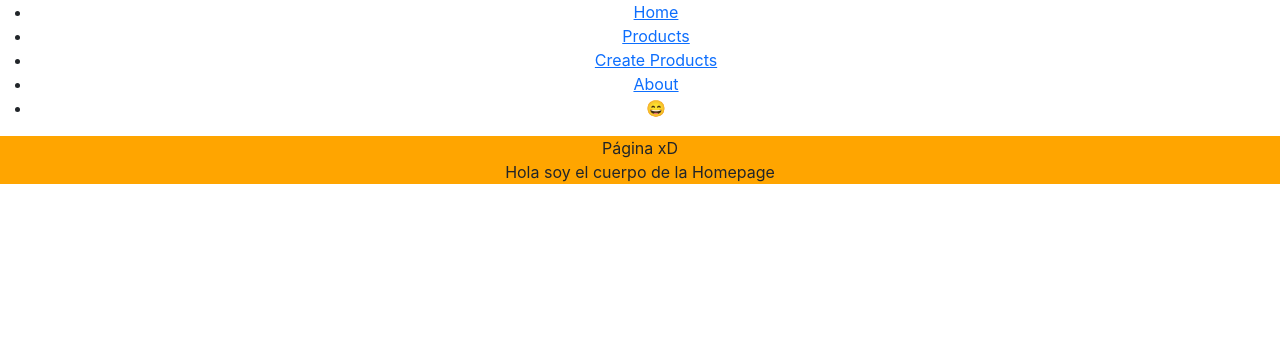
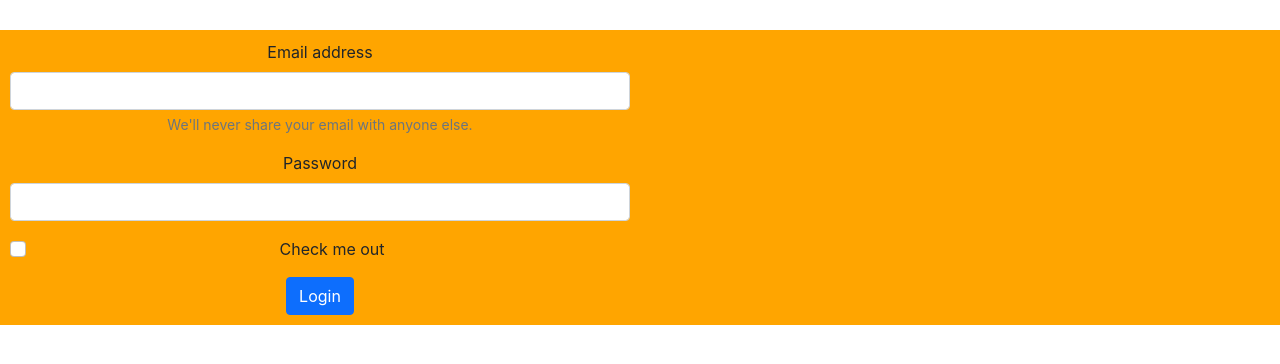
Before and after one commit to FranMD007/catalogodeautos, a React (Create React App) app: page / in a window 1280 px wide. Shown: the top 364 px of the page. Built offline with nearby package versions, Linux system fonts and the light colour scheme.

Commit message:
commit medio dia

```diff
--- a/src/Components/App.js
+++ b/src/Components/App.js
@@ -7,9 +7,17 @@ import ProductWraper from "./Routes/Products/ProductWraper";
 import Products from "./Routes/Products/Products";
 import ProductCreate from "./Routes/Products/ProductCreate";
 import Product from "./Routes/Products/Product";
+import Login from "./Routes/Products/Login/Login";
 
 export default class App extends React.Component{
-    render(){
+    constructor(props){
+        super(props);
+        this.state= {
+            logged: false,
+            username: "",
+        };
+    }
+    renderApp(){
         return(
             <div className='header'>
             <nav>
@@ -36,6 +44,22 @@ export default class App extends React.Component{
 
             </div>
             </div>
-        )
+        );
+    }
+    renderLogin(){
+        return (
+            <div className='headerLogin'>
+                <div className='bodyClass'>
+                    <Login />
+                </div>
+                </div>
+        );
+    }
+    render(){
+      if(this.state.logged){
+        return this.renderApp();
+      }else{
+          return this.renderLogin();
+      }
     }
 }
--- /dev/null
+++ b/src/Components/Routes/Products/Login/Login.js
@@ -0,0 +1,38 @@
+import React, { Component } from 'react'
+
+export default class Login extends Component {
+    constructor(props){
+        super(props);
+        this.state={
+            usuario: "",
+            password: "",
+        };
+    }
+
+    handleChange(){
+        alert("hahah")
+    }
+    render() {
+        return (
+            <div>
+                <form className= "loginform">
+                    <div class="mb-3">
+                        <label for="exampleInputEmail1" class="form-label">Email address</label>
+                        <input type="email" class="form-control" id="exampleInputEmail1" aria-describedby="emailHelp" onChange={this.handleChange} />
+                        <div id="emailHelp" class="form-text">We'll never share your email with anyone else.</div>
+                    </div>
+                    <div class="mb-3">
+                        <label for="exampleInputPassword1" class="form-label">Password</label>
+                        <input type="password" class="form-control" id="exampleInputPassword1"/>
+                    </div>
+                    <div class="mb-3 form-check">
+                        <input type="checkbox" class="form-check-input" id="exampleCheck1"/>
+                        <label class="form-check-label" for="exampleCheck1">Check me out</label>
+                    </div>
+                    <input type="button" class="btn btn-primary" value="Login" />
+                </form>
+
+            </div>
+        )
+    }
+}
--- a/src/Components/Routes/Products/Product.js
+++ b/src/Components/Routes/Products/Product.js
@@ -6,7 +6,9 @@ import Estrella from "../../Icons/Estrella";
 
 export default function Product() {
             let {idProducto}=useParams();
-            return  <div className='containerProducts'>
+            try{
+                return  (
+                    <div className='containerProducts'>
                         <div className='productElement'>
                             <h3>{db[idProducto].productName}</h3>
                                 <img src={db[idProducto].productImage} alt={db[idProducto].productName} className='productImage'/>
@@ -18,4 +20,10 @@ export default function Product() {
                                 </Link>
                         </div>
                     </div>
+                );
+
+            }catch{
+                return <div>Producto no encontrado</div>
             }
+
+}
--- a/src/index.css
+++ b/src/index.css
@@ -20,3 +20,11 @@ code {
 .bodyClass{
   background-color: orange;
 }
+.headerLogin{
+  margin-top: 30px;
+}
+.loginform{
+  text-align: center;
+  width: 50%;
+  padding: 10px;
+}
```
Lines whose indentation alone changed are shown as unchanged.
